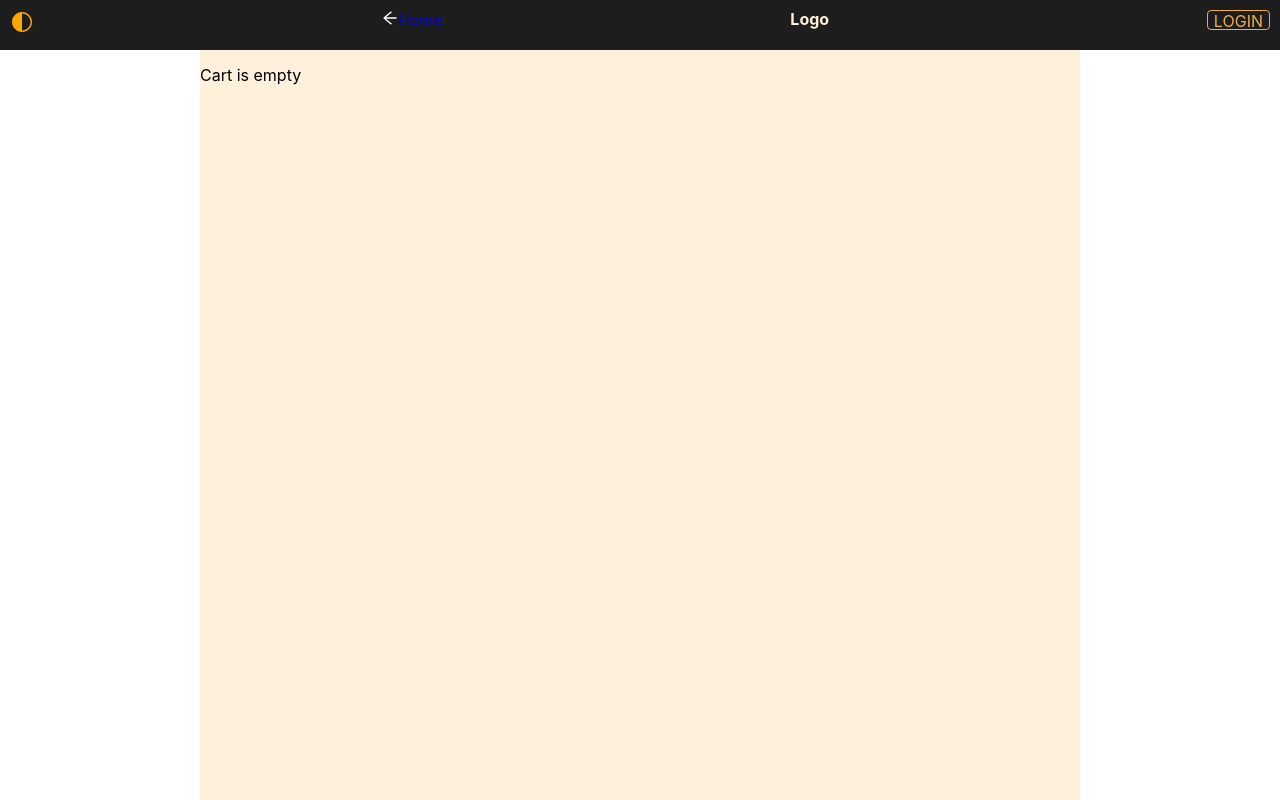
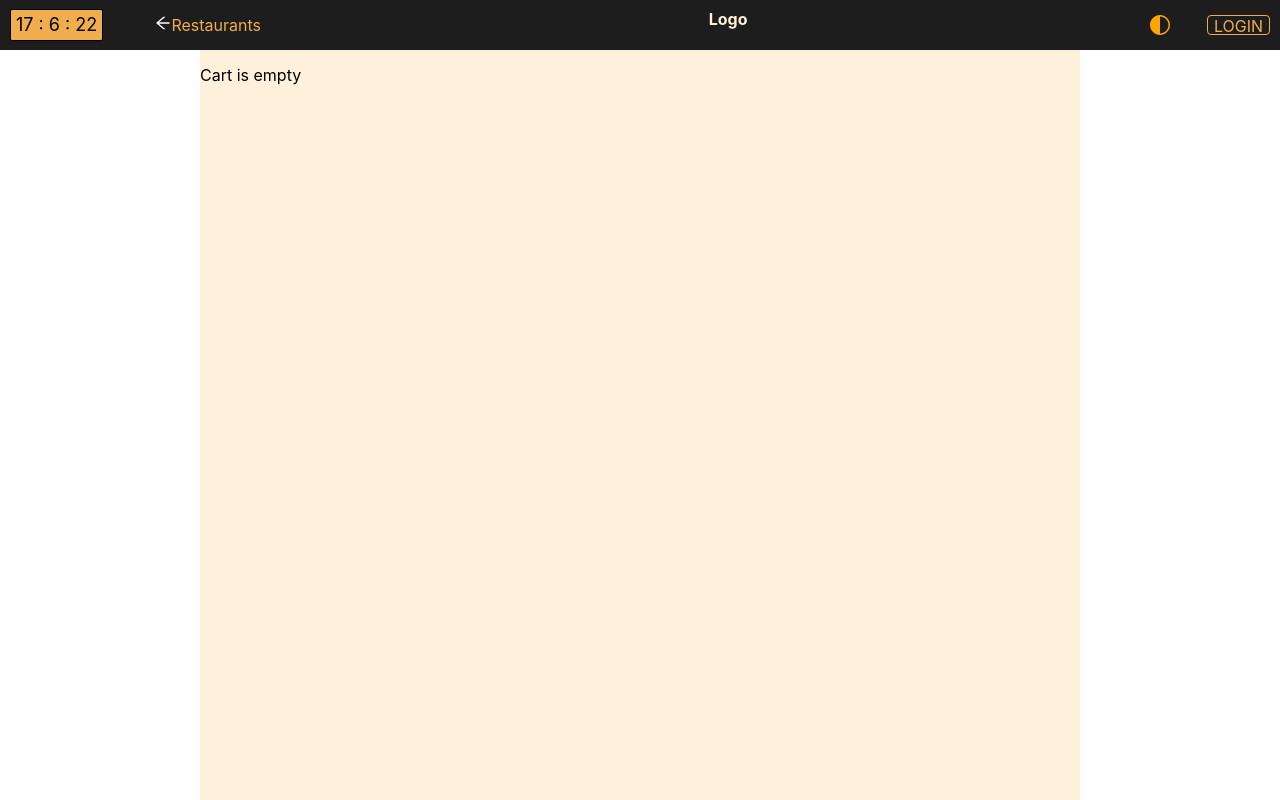
Before and after one commit to SviatlanaPuzevich/react-restaurant, a React (Vite) app in the folder food-order/: page / in a window 1280 px wide. Built offline with nearby package versions, Linux system fonts and the light colour scheme.

Commit message:
add timekeeper

```diff
--- /dev/null
+++ b/food-order/src/components/headerNavLink/HeaderNavLink.jsx
@@ -0,0 +1,31 @@
+import { useTheme } from "../themeContex/useThemeContext";
+import classNames from "classnames";
+import styles from "./headerNavLink.module.css";
+import { Link, useLocation } from "react-router-dom";
+
+const HOME_PATH = "home";
+const RESTAURANTS_PATH = "restaurants";
+
+export function HeaderNavLink() {
+  const { theme } = useTheme();
+  const location = useLocation();
+  const isRestaurantPath = location.pathname.includes(RESTAURANTS_PATH);
+  const text = isRestaurantPath ? "Home" : "Restaurants";
+  const path = isRestaurantPath ? HOME_PATH : RESTAURANTS_PATH;
+  return (
+    <div className={classNames(styles.container)}>
+      <Link to={path} className={classNames(styles.link)}>
+        <svg
+          viewBox="64 64 896 896"
+          width="1em"
+          height="1em"
+          className={classNames(styles[theme])}
+          aria-hidden="true"
+        >
+          <path d="M872 474H286.9l350.2-304c5.6-4.9 2.2-14-5.2-14h-88.5c-3.9 0-7.6 1.4-10.5 3.9L155 487.8a31.96 31.96 0 0 0 0 48.3L535.1 866c1.5 1.3 3.3 2 5.2 2h91.5c7.4 0 10.8-9.2 5.2-14L286.9 550H872c4.4 0 8-3.6 8-8v-60c0-4.4-3.6-8-8-8z"></path>
+        </svg>
+        <span className={classNames(styles[theme])}>{text}</span>
+      </Link>
+    </div>
+  );
+}
--- /dev/null
+++ b/food-order/src/components/headerNavLink/headerNavLink.module.css
@@ -0,0 +1,19 @@
+.link{
+    text-decoration: none;
+    color: inherit;
+}
+.dark{
+    color: var(--black);
+    fill: var(--black);
+}
+
+.colored{
+    color: var(--yellow);
+    fill: var(--white);
+}
+
+.container {
+    display: inline-block;
+    min-width: 200px;
+    text-align: center;
+}
--- a/food-order/src/components/layout/Layout.jsx
+++ b/food-order/src/components/layout/Layout.jsx
@@ -3,9 +3,11 @@ import styles from "./layuot.module.css";
 import classNames from "classnames";
 import { ThemeButton } from "../theme-button/ThemeButton";
 import { Login } from "../login/Login";
-import { Link, Outlet } from "react-router-dom";
+import { Outlet } from "react-router-dom";
 import { ScrollProgress } from "../scrollProgress/ScrollProgress";
 import { Cart } from "../cart/Cart";
+import { Timekeeper } from "../timekeeper/Timekeeper";
+import { HeaderNavLink } from "../headerNavLink/HeaderNavLink";
 
 export function Layout() {
   const { theme } = useTheme();
@@ -14,21 +16,15 @@ export function Layout() {
       <ScrollProgress />
       <div className={styles.container}>
         <header className={classNames(styles.header, styles[theme])}>
-          <ThemeButton className={styles.themeButton} />
-          <Link to="home">
-            <svg
-              viewBox="64 64 896 896"
-              width="1em"
-              height="1em"
-              fill="#fff"
-              aria-hidden="true"
-            >
-              <path d="M872 474H286.9l350.2-304c5.6-4.9 2.2-14-5.2-14h-88.5c-3.9 0-7.6 1.4-10.5 3.9L155 487.8a31.96 31.96 0 0 0 0 48.3L535.1 866c1.5 1.3 3.3 2 5.2 2h91.5c7.4 0 10.8-9.2 5.2-14L286.9 550H872c4.4 0 8-3.6 8-8v-60c0-4.4-3.6-8-8-8z"></path>
-            </svg>
-            <span>Home</span>
-          </Link>
+          <div className={styles.felxBlock}>
+            <Timekeeper />
+            <HeaderNavLink />
+          </div>
           <div className={styles.logo}>Logo</div>
-          <Login />
+          <div className={styles.felxBlock}>
+            <ThemeButton className={styles.themeButton} />
+            <Login />
+          </div>
         </header>
         <main className={styles.main}>
           <Outlet />
--- a/food-order/src/components/layout/layuot.module.css
+++ b/food-order/src/components/layout/layuot.module.css
@@ -41,3 +41,9 @@
     font-weight: bold;
     padding: 0 15px;
 }
+
+.felxBlock {
+    display: flex;
+    align-items: center;
+    gap: 5px;
+}
--- /dev/null
+++ b/food-order/src/components/timekeeper/Timekeeper.jsx
@@ -0,0 +1,14 @@
+import classNames from "classnames";
+import { useState } from "react";
+import styles from "./timekeeper.module.css";
+import { useTimekeeper } from "./useTimekeeper";
+import { useTheme } from "../themeContex/useThemeContext";
+
+export function Timekeeper() {
+  const { theme } = useTheme();
+  const [time, setTime] = useState(null);
+  useTimekeeper(setTime);
+  return (
+    <span className={classNames(styles.timekeeper, styles[theme])}>{time}</span>
+  );
+}
--- /dev/null
+++ b/food-order/src/components/timekeeper/timekeeper.module.css
@@ -0,0 +1,15 @@
+.dark {
+    background-color: var(--grey);
+}
+
+.colored{
+    background-color: var(--yellow);
+}
+
+.timekeeper {
+    padding: 5px;
+    border: 1px solid;
+    border-radius: 2px;
+    font-size: large;
+    max-width: 100px;
+}
--- /dev/null
+++ b/food-order/src/components/timekeeper/useTimekeeper.jsx
@@ -0,0 +1,14 @@
+import { useEffect } from "react";
+
+export function useTimekeeper(callback) {
+  useEffect(() => {
+    const intervalId = setInterval(() => {
+      const date = new Date();
+      const init = `${date.getHours()} : ${date.getMinutes()} : ${date.getSeconds()}`;
+      callback(init);
+    }, 1000);
+    return () => {
+      clearInterval(intervalId);
+    };
+  }, [callback]);
+}
```
